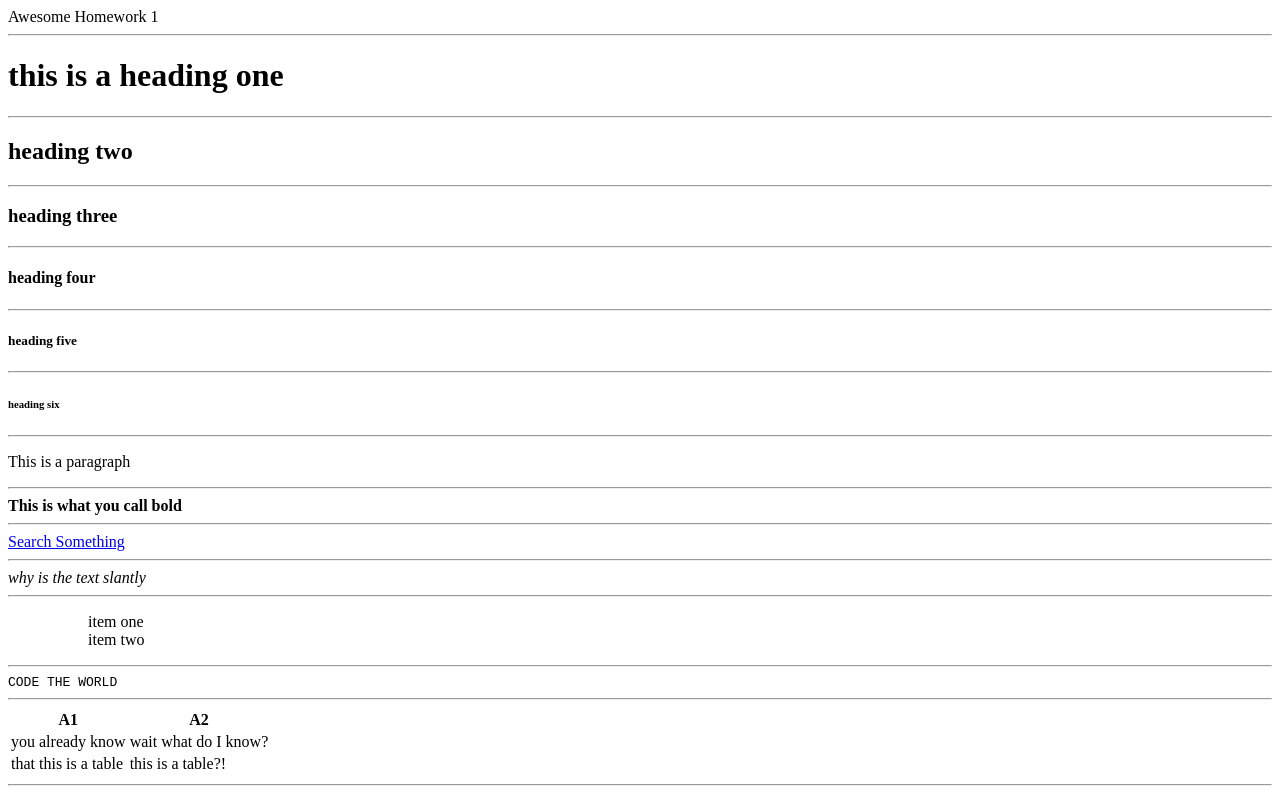
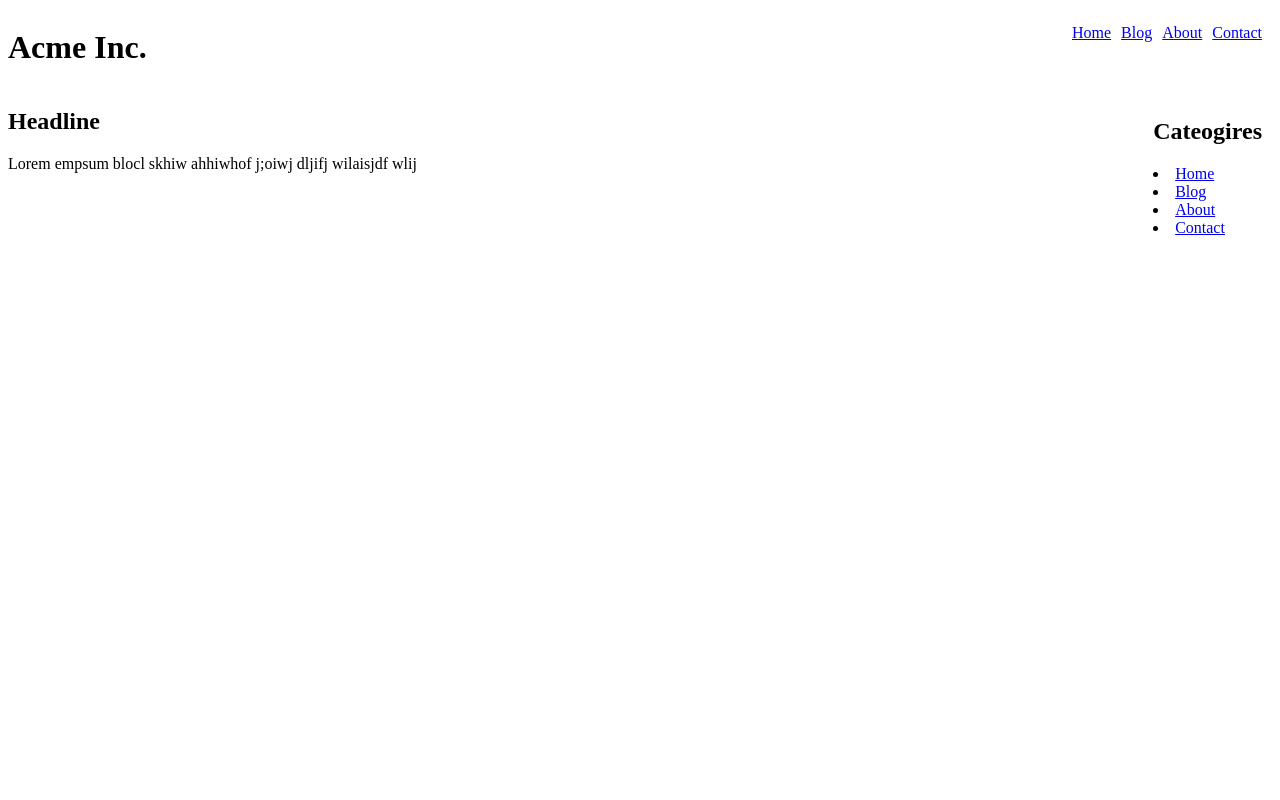
Before and after one commit to SmitharyZach/ProgrammingFundementals, a plain HTML site: page html101/novemberthree.html in a window 1280 px wide. Drawn offline with Linux system fonts and the light colour scheme.

Commit message:
updates hw

```diff
--- /dev/null
+++ b/html101/blogpost.css
@@ -0,0 +1,18 @@
+body {
+  font-size: 18px;
+}
+
+.container {
+  max-width: 800px;
+  margin: 0 auto;
+}
+
+.image-right {
+  float: right;
+  padding: 10px 0 10px 10px;
+}
+
+.image-left {
+  float: left;
+  padding: 10px 10px 10px 0px;
+}
--- /dev/null
+++ b/html101/header.css
@@ -0,0 +1,23 @@
+.header {
+  overflow: auto;
+}
+
+.header-menu {
+  float: right;
+  list-style-type: none;
+}
+
+.header-menu > li {
+  float: left;
+  padding-right: 10px;
+}
+
+.sidebar {
+  float: right;
+  padding: 10px;
+}
+
+.container {
+  overflow: auto;
+  clear: both;
+}
--- a/html101/novemberthree.html
+++ b/html101/novemberthree.html
@@ -1,48 +1,32 @@
-<html>
-
-<head>Awesome Homework 1</head>
-
+<html lang="en">
+<head>
+    <meta charset="UTF-8">
+    <meta name="viewport" content="width=device-width, initial-scale=1.0">
+    <title>header example</title>
+    <link rel="stylesheet" href="./header.css">
+</head>
 <body>
-    <hr>
-    <h1>this is a heading one </h1>
-    <hr>
-    <h2>heading two</h2>
-    <hr>
-    <h3>heading three</h3>
-    <hr>
-    <h4>heading four</h4>
-    <hr>
-    <h5>heading five</h5>
-    <hr>
-    <h6>heading six</h6>
-    <hr>
-    <p>This is a paragraph</p>
-    <hr>
-    <b>This is what you call bold</b>
-    <hr>
-    <a href="www.google.com">Search Something</a>
-    <hr>
-    <i>why is the text slantly</i>
-    <hr>
-    <ol><ul>item one</ul><ul>item two</ul></ol>
-    <hr>
-    <code>CODE THE WORLD</code>
-    <hr>
-    <table>
-        <tr>
-            <th>A1</th>
-            <th>A2</th>
-        </tr>
-        <tr>
-            <td>you already know</td>
-            <td>wait what do I know?</td>
-        </tr>
-        <tr>
-            <td>that this is a table</td>
-            <td>this is a table?!</td>
-        </tr>
-    </table>
-    <hr>
+    <header class="header">
+        <ul class="header-menu">
+          <li><a href="#">Home</a></li>
+          <li><a href="#">Blog</a></li>
+          <li><a href="#">About</a></li>
+          <li><a href="#">Contact</a></li>
+        </ul>
+        <h1 class="header-title">Acme Inc.</h1>
+      </header>
+      <div class="container">
+          <aside class="sidebar">
+              <h2>Cateogires</h2>
+              <li><a href="#">Home</a></li>
+              <li><a href="#">Blog</a></li>
+              <li><a href="#">About</a></li>
+              <li><a href="#">Contact</a></li>
+        </aside>
+          <main>
+              <h2>Headline</h2>
+              <p>Lorem empsum blocl skhiw ahhiwhof j;oiwj dljifj wilaisjdf wlij </p>
+          </main>
+      </div>
 </body>
-
 </html>
--- /dev/null
+++ b/html101/styles.css
@@ -0,0 +1,35 @@
+.header {
+  overflow: auto;
+}
+
+.credentials {
+  float: right;
+  border: cornflowerblue 3px solid;
+  padding: 0px 50px 0px 50px;
+  text-align: center;
+}
+
+.logo {
+  float: left;
+}
+
+.logo2 {
+  float: left;
+  padding-left: 300px;
+}
+
+body {
+  background-color: bisque;
+}
+
+@media screen and (max-width: 500px) {
+  body {
+    background-color: green;
+  }
+}
+
+@media screen and (min-width: 500px) and (max-width: 1000px) {
+  body:hover {
+    background-color: black;
+  }
+}
```
Also changed, not shown: html101/blogpost.html (added, +73 -0 lines), html101/loginForm.html (added, +16 -0 lines), html101/nflNewsLetter.html (added, +29 -0 lines).
